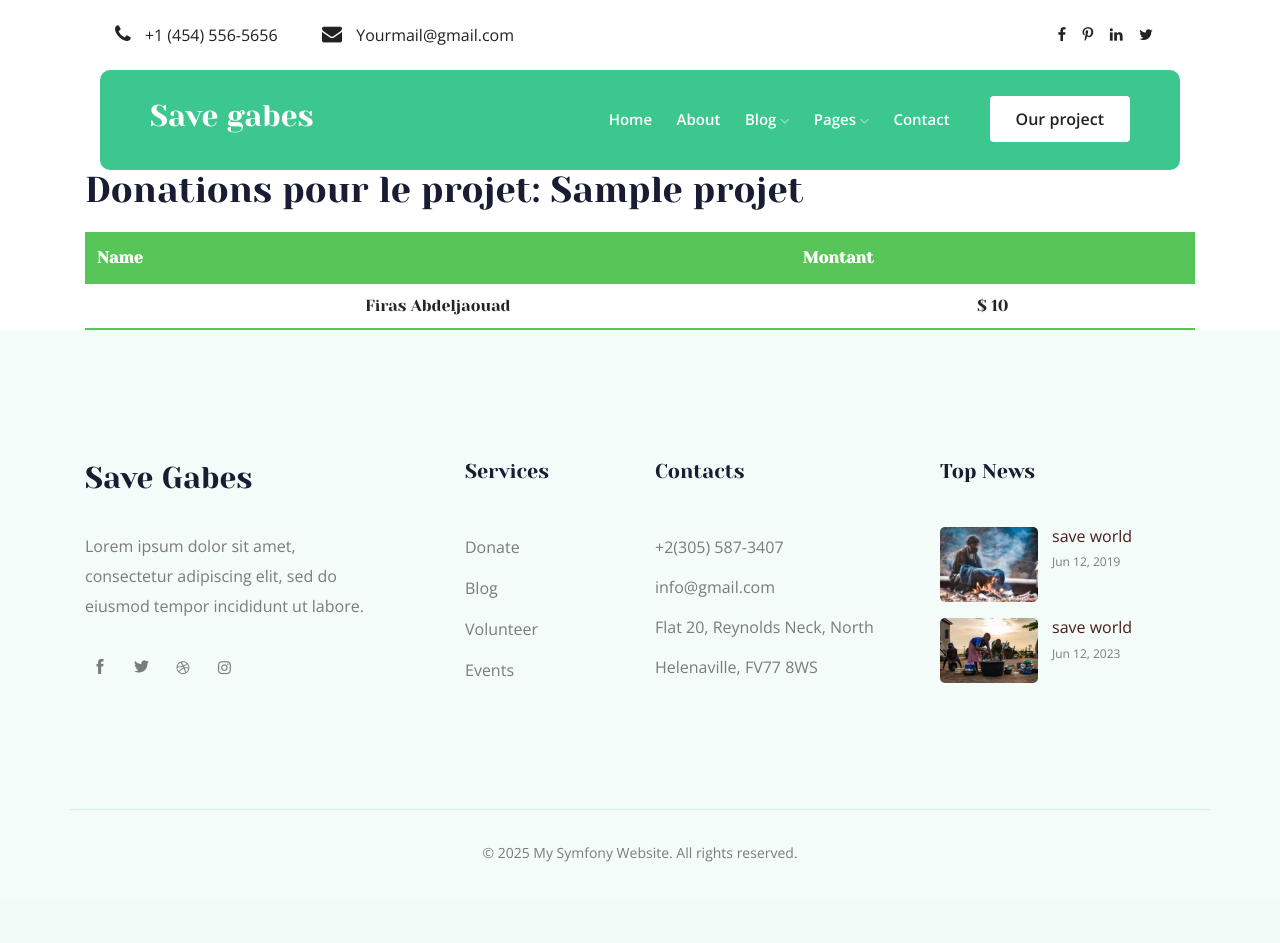
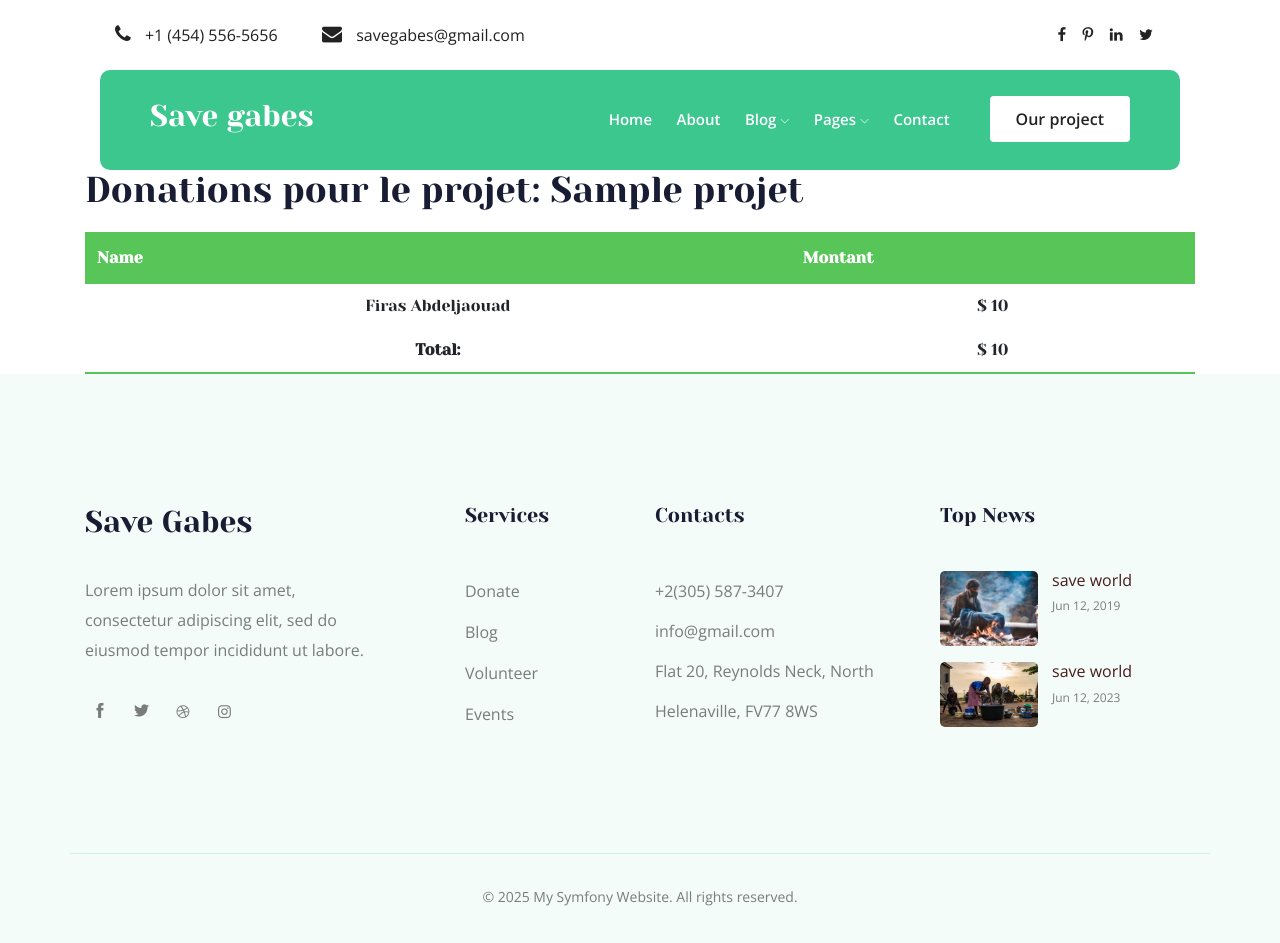
Before and after one commit to firasabdeljaouad/-Save_gabes, a Symfony app: template templates/cause_details/donation_list_by_id.html.twig in a window 1280 px wide. Before the commit the page ends 862 px from the top, so only its background shows below. Run offline with Twig, Linux system fonts and the light colour scheme; the template is opened without the code that fills it: most values are stand-ins (such as "Sample title", 1, 10 or a date in 2020); some libraries are stand-ins or nearby versions.

Commit message:
Add donation sum feature to donation list

```diff
--- a/templates/base.html.twig
+++ b/templates/base.html.twig
@@ -48,7 +48,7 @@
                         <div class="short_contact_list">
                             <ul>
                                 <li><a href="#"><i class="fa fa-phone"></i> +1 (454) 556-5656</a></li>
-                                <li><a href="#"><i class="fa fa-envelope"></i> Yourmail@gmail.com</a></li>
+                                <li><a href="#"><i class="fa fa-envelope"></i> savegabes@gmail.com</a></li>
                             </ul>
                         </div>
                     </div>
@@ -151,7 +151,7 @@
                     <div class="footer_widget">
                         <h3 class="footer_title">Services</h3>
                         <ul class="links">
-                            <li><a href="#">Donate</a></li>
+                            <li><a href="{{ path('app_donation') }}">Donate</a></li>
                             <li><a href="#">Blog</a></li>
                             <li><a href="#">Volunteer</a></li>
                             <li><a href="#">Events</a></li>
--- a/templates/cause_details/donation_list_by_id.html.twig
+++ b/templates/cause_details/donation_list_by_id.html.twig
@@ -15,13 +15,19 @@
         </tr>
         </thead>
         <tbody>
+        {% set totalAmount = 0 %}
         {% for donation in donations %}
             <tr>
                 <td>Firas Abdeljaouad</td>
                 <td>$ {{ donation.amount }}</td>
 
             </tr>
+            {% set totalAmount = totalAmount + donation.amount %}
         {% endfor %}
+        <tr>
+            <td><strong>Total: </strong></td>
+            <td>$ {{ totalAmount }}</td>
+        </tr>
         </tbody>
     </table>
 {% endif %}
--- a/templates/donation/donation_list.html.twig
+++ b/templates/donation/donation_list.html.twig
@@ -22,5 +22,6 @@
                 <td>{{ donation.project }}</td>
             </tr>
         {% endfor %}
+
     </table>
 {% endblock %}
```
